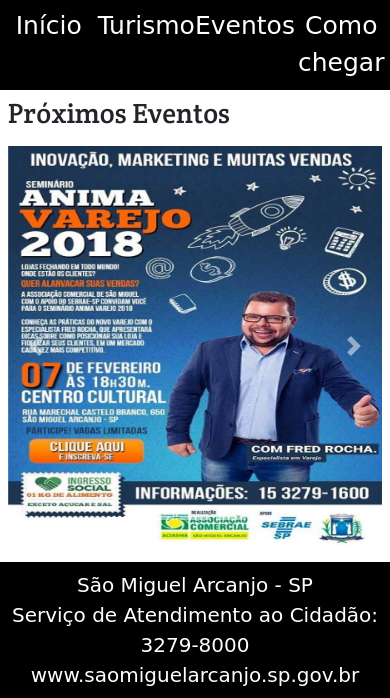
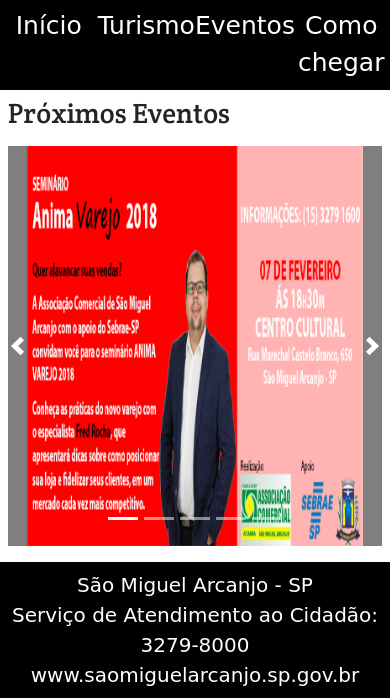
Before and after one commit to luanvmendes/CursoIntroWeb, a PHP site: page /pg/eventos.html in a window 390 px wide. Shown: the part 351-1049 px from the top of the page. Run offline with PHP 8.4, Linux system fonts and the light colour scheme; some libraries are stand-ins or nearby versions; some web fonts are replaced.

Commit message:
Ajustes no slide de eventos

```diff
--- a/PortalSMA/css/estilo.css
+++ b/PortalSMA/css/estilo.css
@@ -17,14 +17,14 @@
 		background: darkcyan !important;
 	}
 	.topo{
-		width: 100%;
+		width: 80%;
 		height: 350px;
+		margin-left: 10%;
 	}
 	/*slide principal*/
 	.carousel-inner img{
-		width: 80%;
+		width: 100%;
 		height: 350px;
-		margin-left: 10%;
 	}
 	/*class sticky para fixar o menu*/
 	.sticky {
@@ -177,14 +177,18 @@
 	}
 	/*Slide Eventos*/
 	.eventos .carousel-inner img{
-		width: 100%;
+		width: 90%;
 		height: 400px;
-		margin-left: 0;
+		margin-left: 5%;
+	}
+	.eventos .carousel-control-next, .eventos .carousel-control-prev{
+		background: black;
+		width: 5%;
 	}
 
 	/*Mobile*/
 	@media screen and (max-width: 1000px) {
-		.menu-principal, .topo img, .conteudo .localizacao, .conteudo .img-right, .conteudo .img-left, .conteudo .eventos{
+		.menu-principal, .topo, .conteudo .localizacao, .conteudo .img-right, .conteudo .img-left, .conteudo .eventos{
 			width: 100%;
 			margin: 0;
 		}
@@ -212,7 +216,7 @@
 			display: block;
 		}
 		.fa{
-			padding-right: 5%;
+			padding-right: 2%;
 		}
 	}
 
--- a/PortalSMA/pg/eventos.html
+++ b/PortalSMA/pg/eventos.html
@@ -69,20 +69,16 @@
 					</ul>
 					<div class="carousel-inner">
 						<div class="carousel-item active">
-							<img src="../img/slide-eventos/palestra1.jpg" alt="Palestra1">
+							<img src="../img/slide-eventos/seminario.png" alt="Seminário">
 						</div>
 						<div class="carousel-item">
-							<img src="../img/slide-eventos/palestra2.jpg" alt="Palestra2">
+							<img src="../img/slide-eventos/palestra.png" alt="Palestra">
 						</div>
 						<div class="carousel-item">
 							<img src="../img/slide-eventos/festa-da-uva.jpg" alt="Festa da Uva 2018">
-							<div class="carousel-caption">
-								<h3></h3>
-								<p></p>
-							</div>
 						</div>
 						<div class="carousel-item">
-							<img src="../img/slide-eventos/capoeira.jpg" alt="Capoeira">
+							<img src="../img/slide-eventos/capoeira.png" alt="Capoeira">
 						</div>
 						<div class="carousel-item">
 							<img src="../img/slide-eventos/kayak-polo.png" alt="Campeonato Brasileiro Kayak Polo">
```
Also changed, not shown: PortalSMA/index.html (+13 -0 lines), PortalSMA/img/slide-eventos/capoeira.jpg (deleted), PortalSMA/img/slide-eventos/capoeira.png (added), PortalSMA/img/slide-eventos/palestra.png (added), PortalSMA/img/slide-eventos/palestra1.jpg (deleted), PortalSMA/img/slide-eventos/palestra2.jpg (deleted), PortalSMA/img/slide-eventos/seminario.png (added).
